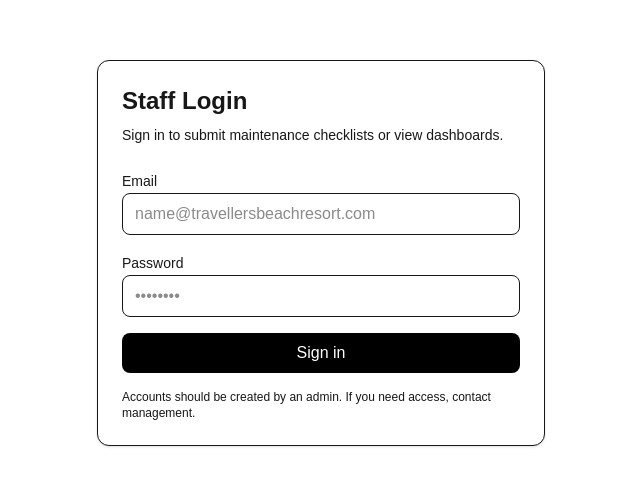
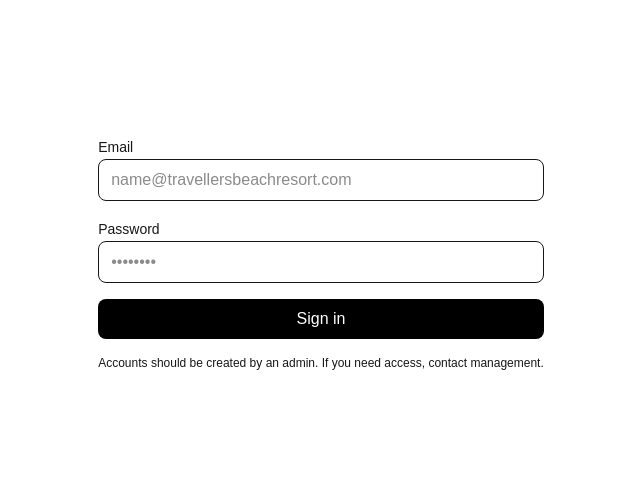
Before and after one commit to wwellington85/travellers-maintenance-checklist, a Next.js app: page /auth/login in a window 1280 px wide. Shown: the part 147-632 px from the top of the page, without its empty margins (319-959 px from the left). Built offline with nearby package versions, Linux system fonts and the light colour scheme; no server answers.

Commit message:
fix: wrap login searchParams in Suspense via client wrapper

```diff
--- /dev/null
+++ b/src/app/auth/login/LoginClient.tsx
@@ -0,0 +1,10 @@
+"use client";
+
+import { useSearchParams } from "next/navigation";
+import LoginForm from "./LoginForm";
+
+export default function LoginClient() {
+  const sp = useSearchParams();
+  const redirectTo = sp.get("redirect") || "/maintenance/new";
+  return <LoginForm redirectTo={redirectTo} />;
+}
--- a/src/app/auth/login/page.tsx
+++ b/src/app/auth/login/page.tsx
@@ -1,18 +1,12 @@
-import LoginForm from "./LoginForm";
+import { Suspense } from "react";
+import LoginClient from "./LoginClient";
 
 export default function LoginPage() {
   return (
     <main className="min-h-screen flex items-center justify-center p-6">
-      <div className="w-full max-w-md rounded-xl border bg-white p-6 shadow-sm">
-        <h1 className="text-2xl font-semibold">Staff Login</h1>
-        <p className="mt-2 text-sm text-muted-foreground">
-          Sign in to submit maintenance checklists or view dashboards.
-        </p>
-
-        <div className="mt-6">
-          <LoginForm redirectTo="/management/dashboard" />
-        </div>
-      </div>
+      <Suspense fallback={<div className="text-sm text-muted-foreground">Loading…</div>}>
+        <LoginClient />
+      </Suspense>
     </main>
   );
 }
```
